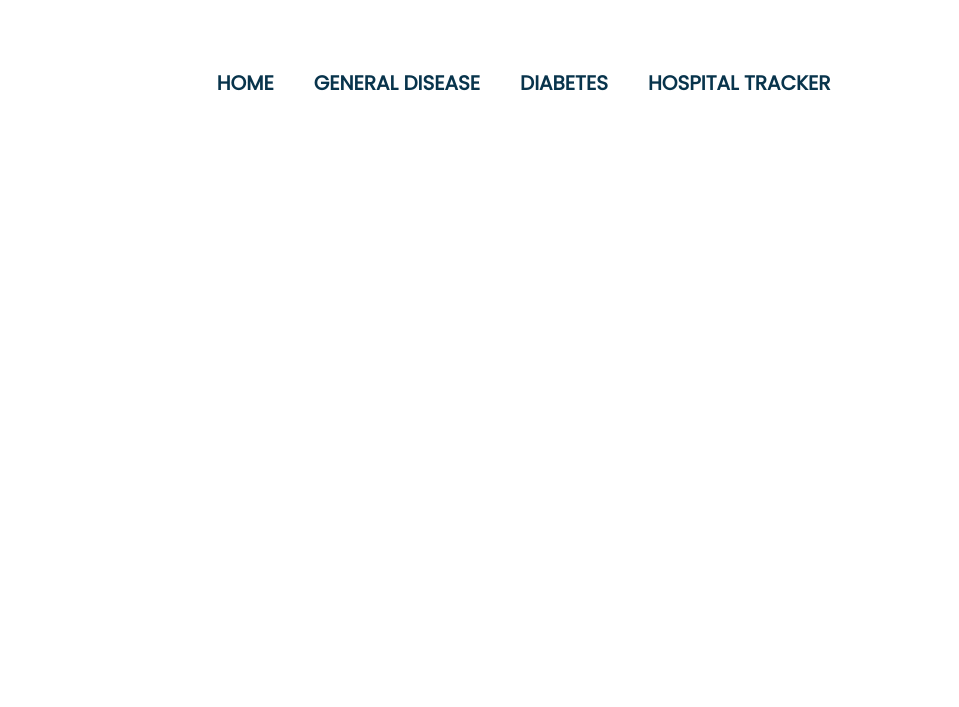
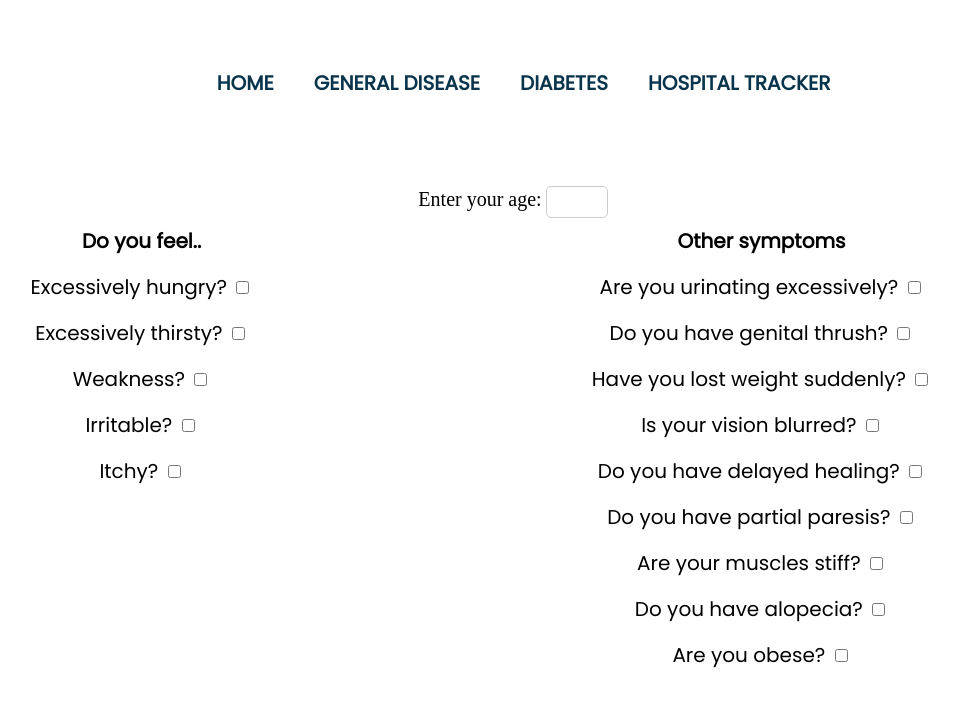
Before and after one commit to ChetanGorantla/TSAFlaskUpdated, a Flask app: page /views/diabetes in a window 1280 px wide. Shown: the top 707 px of the page, without its empty margins (127-1086 px from the left). Run offline with Flask 3, Linux system fonts and the light colour scheme.

Commit message:
created input layout for diabetes

```diff
--- a/static/css/style.css
+++ b/static/css/style.css
@@ -222,3 +222,12 @@ h1.blue-color {
     font-size: 20px;
 
 }
+
+input[type="number"] {
+    width: 50px;
+    padding: 5px;
+    border: 1px solid #ccc;
+    border-radius: 5px;
+    font-family: 'Poppins'
+
+  }
--- a/templates/diabetes.html
+++ b/templates/diabetes.html
@@ -28,7 +28,108 @@
 
 
 	<main>
+        <label for="age-input" style="font-size: 20px;">Enter your age:</label>
+        <input type="number" id="age-input" name="age-input" min="1" max="100">
 
+		<table class="table2">
+            <tr>
+                <th>Do you feel..</th>
+                <th>Other symptoms</th>
+            </tr>
+
+
+            <tr>
+                <td>
+                    <label for="diabetes-checkbox">Excessively hungry?</label>
+                    <input type="checkbox" id="excessively-hungry" name="diabetes-checkbox">
+                </td>
+                <td>
+                    <label for="diabetes-checkbox">Are you urinating excessively?</label>
+                    <input type="checkbox" id="urinating-excessively" name="diabetes-checkbox">
+                </td>
+            </tr>
+            <tr>
+                <td>
+                    <label for="diabetes-checkbox">Excessively thirsty?</label>
+                    <input type="checkbox" id="excessively-thirsty" name="diabetes-checkbox">
+                </td>
+                <td>
+                    <label for="diabetes-checkbox">Do you have genital thrush?</label>
+                    <input type="checkbox" id="genital-thrush" name="diabetes-checkbox">
+                </td>
+            </tr>
+            <tr>
+                <td>
+                    <label for="diabetes-checkbox">Weakness?</label>
+                    <input type="checkbox" id="weak" name="diabetes-checkbox">
+                </td>
+                <td>
+                    <label for="diabetes-checkbox">Have you lost weight suddenly?</label>
+                    <input type="checkbox" id="lost-weight" name="diabetes-checkbox">
+                </td>
+            </tr>
+            <tr>
+                <td>
+                    <label for="diabetes-checkbox">Irritable?</label>
+                    <input type="checkbox" id="irritable" name="diabetes-checkbox">
+                </td>
+                <td>
+                    <label for="diabetes-checkbox">Is your vision blurred?</label>
+                    <input type="checkbox" id="vision-blurred" name="diabetes-checkbox">
+                </td>
+            </tr>
+            <tr>
+                <td>
+                    <label for="diabetes-checkbox">Itchy?</label>
+                    <input type="checkbox" id="itchy" name="diabetes-checkbox">
+                </td>
+                <td>
+                    <label for="diabetes-checkbox">Do you have delayed healing?</label>
+                    <input type="checkbox" id="delayed-healing" name="diabetes-checkbox">
+                </td>
+            </tr>
+            <tr>
+                <td>
+
+                </td>
+                <td>
+                    <label for="diabetes-checkbox">Do you have partial paresis?</label>
+                    <input type="checkbox" id="partial-paresis" name="diabetes-checkbox">
+                </td>
+            </tr>
+            <tr>
+                <td>
+
+                </td>
+                <td>
+                    <label for="diabetes-checkbox">Are your muscles stiff?</label>
+                    <input type="checkbox" id="stiff-muscles" name="diabetes-checkbox">
+                </td>
+            </tr>
+            <tr>
+                <td>
+
+                </td>
+                <td>
+                    <label for="diabetes-checkbox">Do you have alopecia?</label>
+                    <input type="checkbox" id="alopecia" name="diabetes-checkbox">
+                </td>
+            </tr>
+            <tr>
+                <td>
+
+                </td>
+                <td>
+                    <label for="diabetes-checkbox">Are you obese?</label>
+                    <input type="checkbox" id="obese" name="diabetes-checkbox">
+                </td>
+            </tr>
+
+
+
+
+
+        </table>
 	</main>
 
 	<footer>
```
